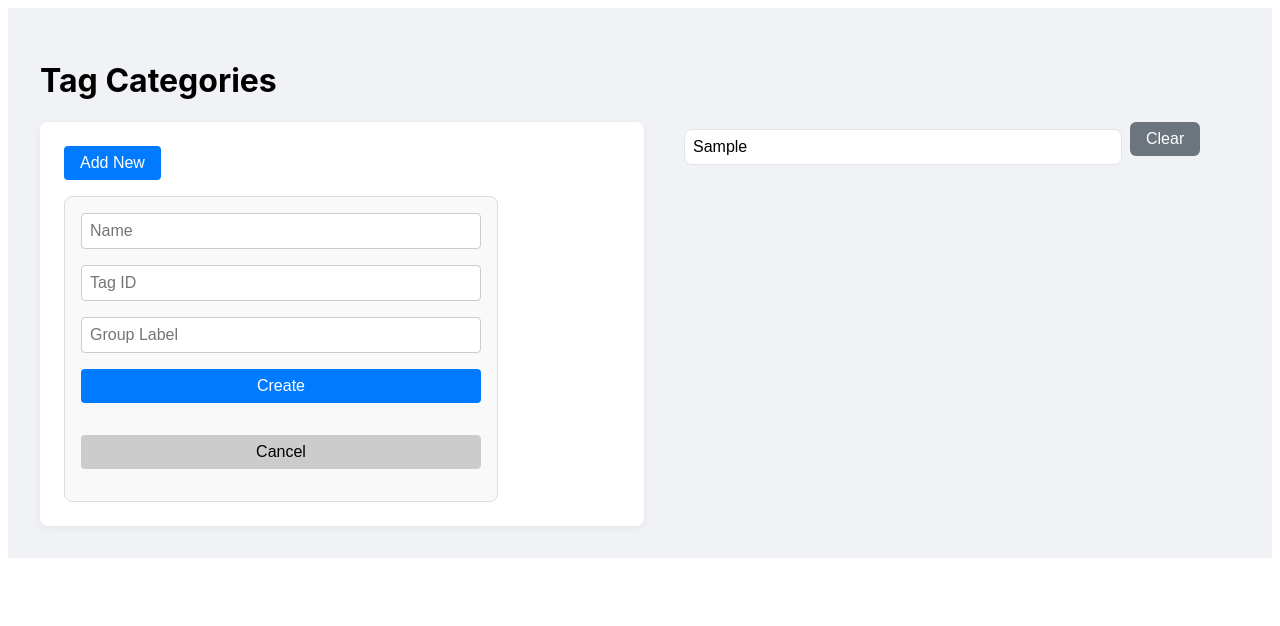
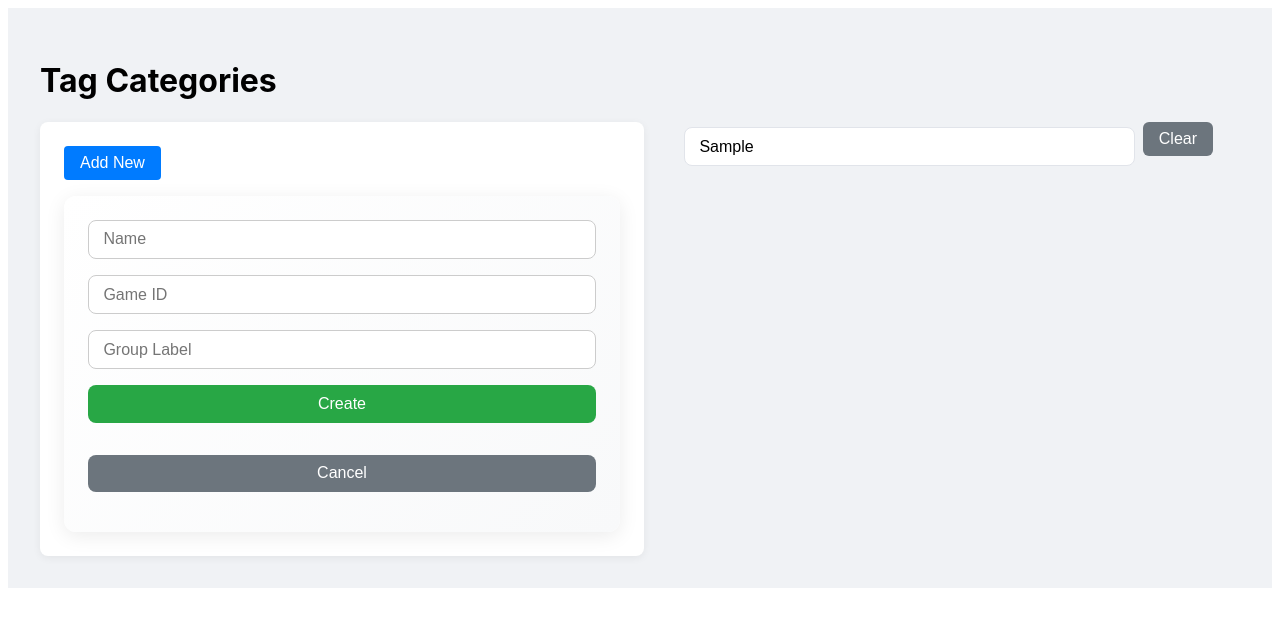
Before and after one commit to 2shiwangi000/Tag-Category-Management, a React (Vite) app: page / in a window 1280 px wide. Both pictures are taken after typing "Sample" into the empty fields and a click on the button "Add New". Shown: the top 626 px of the page. Built offline with nearby package versions, Linux system fonts and the light colour scheme.

Commit message:
form UI modified

```diff
--- a/src/components/TagCategoryForm.tsx
+++ b/src/components/TagCategoryForm.tsx
@@ -1,4 +1,4 @@
-import React from 'react'
+import React from 'react';
 import type { ITagCategory } from '../interfaces/interfaces';
 import styles from '../styles/Form.module.scss';
 
@@ -36,15 +36,21 @@ const TagCategoryForm = ({ initialData, onSubmit, onCancel }: Props) => {
     e.preventDefault();
     onSubmit({ ...form, lastUpdatedAt: Date.now() });
   };
-    return (
+
+  return (
     <form className={styles.form} onSubmit={handleSubmit}>
       <input name="name" value={form.name} onChange={handleChange} placeholder="Name" required />
-      <input name="gameId" value={form.gameId} onChange={handleChange} placeholder="Tag ID" required />
-      <input name="group.label" value={form.group.label} onChange={e => setForm({ ...form, group: { ...form.group, label: e.target.value } })} placeholder="Group Label" />
+      <input name="gameId" value={form.gameId} onChange={handleChange} placeholder="Game ID" required />
+      <input
+        name="group.label"
+        value={form.group.label}
+        onChange={e => setForm({ ...form, group: { ...form.group, label: e.target.value } })}
+        placeholder="Group Label"
+      />
       <button type="submit">{initialData ? 'Update' : 'Create'}</button>
       <button type="button" onClick={onCancel}>Cancel</button>
     </form>
   );
-}
+};
 
-export default TagCategoryForm
+export default TagCategoryForm;
--- a/src/styles/App.module.scss
+++ b/src/styles/App.module.scss
@@ -47,7 +47,7 @@
 
 /* Input style */
 .searchBar {
-  // padding: 0.6rem 0.9rem;
+  padding: 0.6rem 0.9rem;
   font-size: 1rem;
   width: 100%;
   max-width: 420px;
--- a/src/styles/Form.module.scss
+++ b/src/styles/Form.module.scss
@@ -1,36 +1,63 @@
+
 .form {
   display: flex;
   flex-direction: column;
   gap: 1rem;
-  max-width: 400px;
-  padding: 1rem;
-  border: 1px solid #ddd;
-  border-radius: 8px;
-  background-color: #f9f9f9;
+  background: linear-gradient(135deg, #ffffff, #f8f9fa);
+  padding: 1.5rem;
+  border-radius: 12px;
+  box-shadow: 0 4px 20px rgba(0, 0, 0, 0.08);
+  transition: box-shadow 0.2s ease;
 }
 
-input,
-select {
-  padding: 0.5rem;
+.form:hover {
+  box-shadow: 0 6px 24px rgba(0, 0, 0, 0.12);
+}
+
+.form input,
+.form select,
+.form textarea {
+  padding: 0.6rem 0.9rem;
   font-size: 1rem;
   border: 1px solid #ccc;
-  border-radius: 4px;
+  border-radius: 8px;
+  outline: none;
+  transition: border-color 0.2s ease, box-shadow 0.2s ease;
 }
 
-button {
-  padding: 0.5rem 1rem;
-  font-size: 1rem;
-  cursor: pointer;
+.form input:focus,
+.form select:focus,
+.form textarea:focus {
+  border-color: #007bff;
+  box-shadow: 0 0 6px rgba(0, 123, 255, 0.2);
 }
 
-button[type='submit'] {
-  background-color: #007bff;
-  color: white;
+.form button {
+  padding: 0.6rem 1rem;
+  font-size: 1rem;
+  font-weight: 500;
   border: none;
+  border-radius: 8px;
+  cursor: pointer;
+  transition: background-color 0.2s ease, transform 0.2s ease;
 }
 
-button[type='button'] {
-  background-color: #ccc;
-  color: black;
-  border: none;
+.form button[type="submit"] {
+  background-color: #28a745;
+  color: white;
 }
+
+.form button[type="submit"]:hover {
+  background-color: #218838;
+  transform: translateY(-2px);
+}
+
+.form button[type="button"] {
+  background-color: #6c757d;
+  color: white;
+}
+
+.form button[type="button"]:hover {
+  background-color: #5a6268;
+  transform: translateY(-2px);
+}
```
